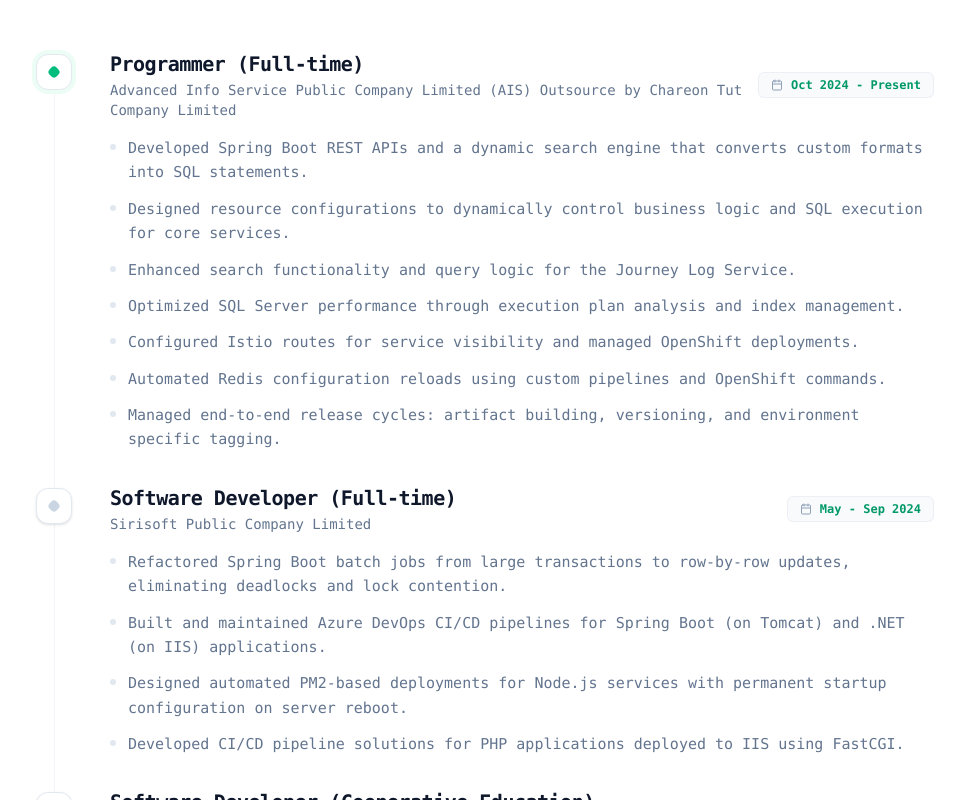
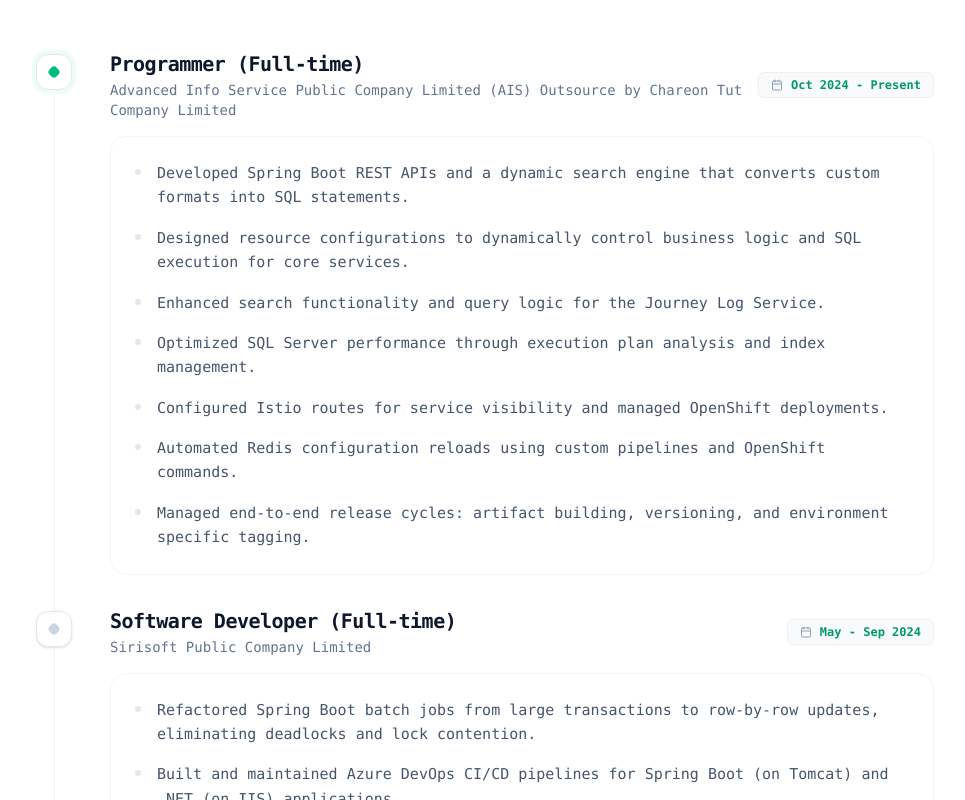
Before and after one commit to chaiyotmg/portfolio-ui, a Next.js app: page / in a window 1280 px wide. Shown: the part 2240-3040 px from the top of the page, without its empty margins (154-1119 px from the left). Built offline with nearby package versions, Linux system fonts and the light colour scheme; no server answers.

Commit message:
change bg experience item

```diff
--- a/src/components/molecules/ExperienceItem.tsx
+++ b/src/components/molecules/ExperienceItem.tsx
@@ -59,14 +59,16 @@
                     </div>
                 </div>
 
-                <ul className="space-y-3">
-                    {description.map((item, index) => (
-                        <li key={index} className="flex gap-3 text-slate-500 text-sm md:text-[15px] leading-relaxed">
-                            <span className="mt-2 w-1.5 h-1.5 bg-slate-200 rounded-sm shrink-0 group-hover/exp:bg-emerald-400 group-hover/exp:rotate-45 transition-all duration-300" />
-                            {item}
-                        </li>
-                    ))}
-                </ul>
+                <div className="bg-white rounded-2xl p-4 md:p-6 border border-slate-100 group-hover/exp:bg-white group-hover/exp:border-emerald-100 group-hover/exp:shadow-xl group-hover/exp:shadow-emerald-500/5 transition-all duration-300">
+                    <ul className="space-y-4">
+                        {description.map((item, index) => (
+                            <li key={index} className="flex gap-4 text-slate-600 text-sm md:text-[15px] leading-relaxed">
+                                <span className="mt-2 w-1.5 h-1.5 bg-slate-200 rounded-full shrink-0 group-hover/exp:bg-emerald-500 transition-all duration-300" />
+                                <span>{item}</span>
+                            </li>
+                        ))}
+                    </ul>
+                </div>
             </motion.div>
         </div>
     );
```
